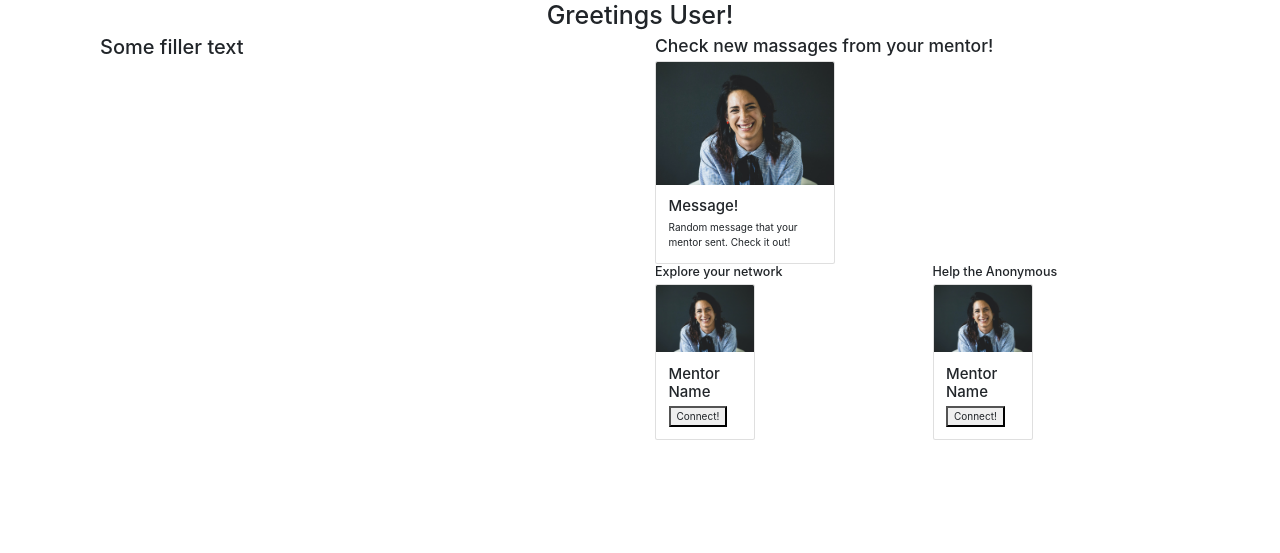
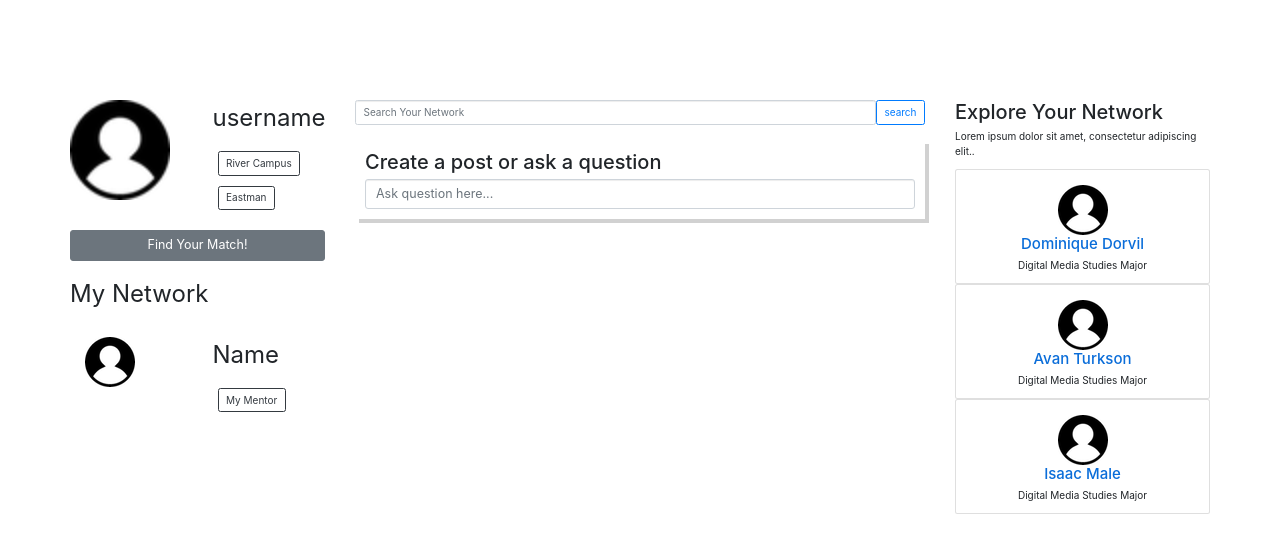
Before and after one commit to Jaddy1/URMentor, a Flask app: page /menteeMain in a window 1280 px wide. Shown: the top 553 px of the page. Run offline with Flask 2, Linux system fonts and the light colour scheme; some libraries are stand-ins or nearby versions.

Commit message:
Add files via upload

```diff
--- a/templates/menteeMain.html
+++ b/templates/menteeMain.html
@@ -4,54 +4,128 @@
 
 {% block head %}
   {{ super() }}
+   <link rel="stylesheet" type="text/css" href="{{ url_for('static',filename='styles/choices.css') }}">
 {% endblock %}
 
 {% block page_content %}
-  <body>
-    <h1 class="text-center">Greetings User!</h1>
-    <div class="container-fluid">
+
+
+  <body style="padding-top: 100px;">
+
+    <div class="row">
+  <div class="column side">
+
+    <!-- <p>Lorem ipsum dolor sit amet, consectetur adipiscing elit..</p> -->
+    <div class="side-container" style="padding-right: 30px;">
       <div class="row">
 
-        <div class="col">
-          <h2>Some filler text</h2>
+
+            <div class="imgcontainer col-sm-6">
+              <img src="{{ url_for('static',    filename='images/logo_image.png') }}" class="avatar" style="width: 100px;"></img>
             </div>
 
-        <div class="col">
-          <h3>Check new massages from your mentor!</h3>
-          <div class="card" style="width: 18rem;">
-            <img src="static/images/mentor1_stock.jpg" class="card-img-top" alt="...">
-            <div class="card-body">
-              <h4>Message!</h4>
-              <p class="card-text">Random message that your mentor sent. Check it out!</p>
-            </div>
-          </div>
+            <div class="col-sm-6">
 
-          <div class="row">
-            <div class="col">
-              <h5>Explore your network</h5>
-              <div class="card" style="width: 10rem;">
-                <img src="static/images/mentor1_stock.jpg" class="card-img-top" alt="...">
-                <div class="card-body">
-                  <h4>Mentor Name</h4>
-                  <button type="button" name="button">Connect!</button>
+               <p style="font-size: 24px;">username</p>
+
+              <div class="d-flex flex-wrap">
+
+              <div class="p-2 bd-highlight"><button type="button" class="btn btn-outline-dark">River Campus</button></div>
+              <div class="p-2 bd-highlight"><button type="button" class="btn btn-outline-dark">Eastman</button></div>
             </div>
           </div>
           </div>
 
-            <div class="col">
-              <h5>Help the Anonymous</h5>
-              <div class="card" style="width: 10rem;">
-                <img src="static/images/mentor1_stock.jpg" class="card-img-top" alt="...">
-                <div class="card-body">
-                  <h4>Mentor Name</h4>
-                  <button type="button" name="button">Connect!</button>
+          <br>
+
+          <button type="button" class="btn btn-secondary btn-lg btn-block">Find Your Match!</button>
+
+          <br>
+
+          <p style="font-size: 24px;">My Network</p>
+          <br>
+
+
+              <div class="imgcontainer col-sm-6">
+                 <img src="{{ url_for('static',    filename='images/logo_image.png') }}" class="avatar" style="width: 50px;"></img>
+              </div>
+
+
+              <div class=" col-sm-6">
+               <p style="font-size: 24px;">Name</p>
+
+                <div class="p-2 bd-highlight">
+                  <button type="button" class="btn btn-outline-dark">My Mentor</button>
+               </div>
+
+              </div>
+
+
     </div>
   </div>
+
+  <div class="column middle">
+
+    <div class="input-group">
+    <input type="search" class="form-control rounded" placeholder="Search Your Network" aria-label="Search"
+      aria-describedby="search-addon" />
+    <button type="button" class="btn btn-outline-primary">search</button>
+
+    </div>
+
+    <br>
+
+        <div style="border: 1px solid none; padding: 10px; box-shadow: 4px 4px #d1d1d1;
+      ">
+          <h2 style="color: ">Create a post or ask a question</h2>
+          <input class="form-control form-control-lg" type="text" placeholder="Ask question here...">
+
+        </div>
+
+</div>
+
+
+
+  <div class="column side" style="padding-left: 30px;" >
+    <h2>Explore Your Network</h2>
+    <p>Lorem ipsum dolor sit amet, consectetur adipiscing elit..</p>
+
+    <div class="card">
+      <br>
+      <img style="display: block;
+      margin-left: auto;
+      margin-right: auto;" src="{{ url_for('static',    filename='images/logo_image.png') }}" class="avatar" style="width: 50px;"></img>
+      <div class="container" style=" text-align: center;">
+        <h4><a style="color:#0a6dd9 ;  text-decoration: none;" href="#">Dominique Dorvil</a></h4>
+        <p>Digital Media Studies Major</p>
+      </div>
+    </div>
+
+     <div class="card">
+      <br>
+      <img style="display: block;
+      margin-left: auto;
+      margin-right: auto;" src="{{ url_for('static',    filename='images/logo_image.png') }}" class="avatar" style="width: 50px;"></img>
+      <div class="container" style=" text-align: center;">
+        <h4><a style="color:#0a6dd9 ;  text-decoration: none;" href="#">Avan Turkson</a></h4>
+        <p>Digital Media Studies Major</p>
+      </div>
+    </div>
+
+    <div class="card">
+      <br>
+      <img style="display: block;
+      margin-left: auto;
+      margin-right: auto;" src="{{ url_for('static',    filename='images/logo_image.png') }}" class="avatar" style="width: 50px;"></img>
+      <div class="container" style=" text-align: center;">
+        <h4><a style="color:#0a6dd9 ;  text-decoration: none;" href="#">Isaac Male</a></h4>
+        <p>Digital Media Studies Major</p>
       </div>
     </div>
 
   </div>
 </div>
+
   </body>
 </html>
 {% endblock %}
```
Lines whose indentation alone changed are shown as unchanged.
